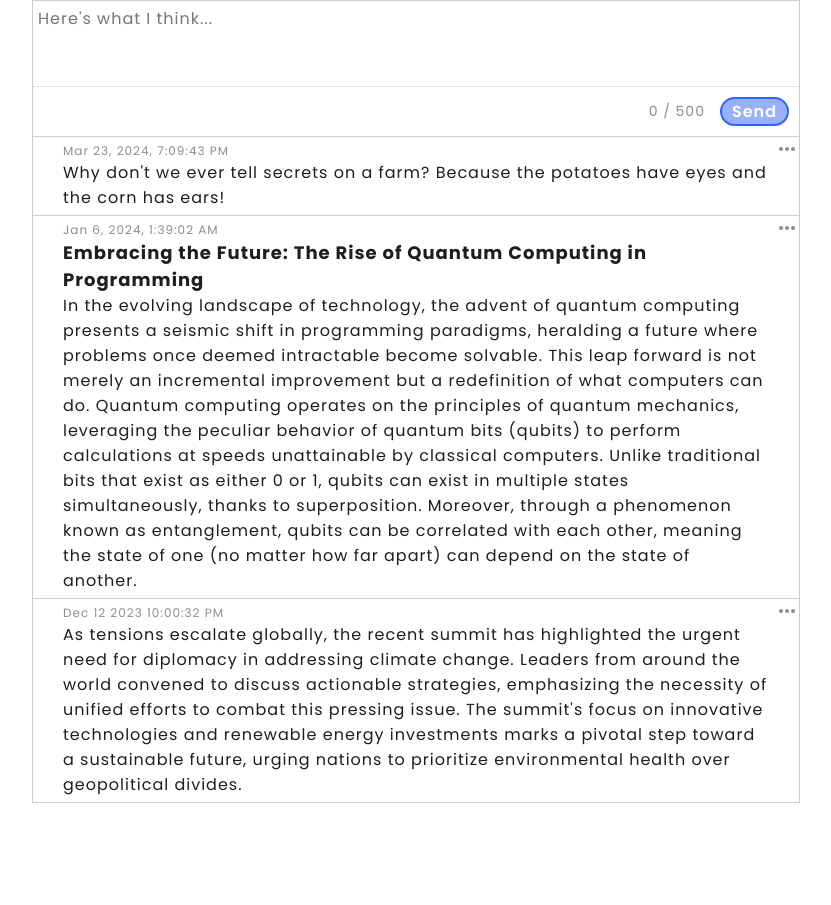
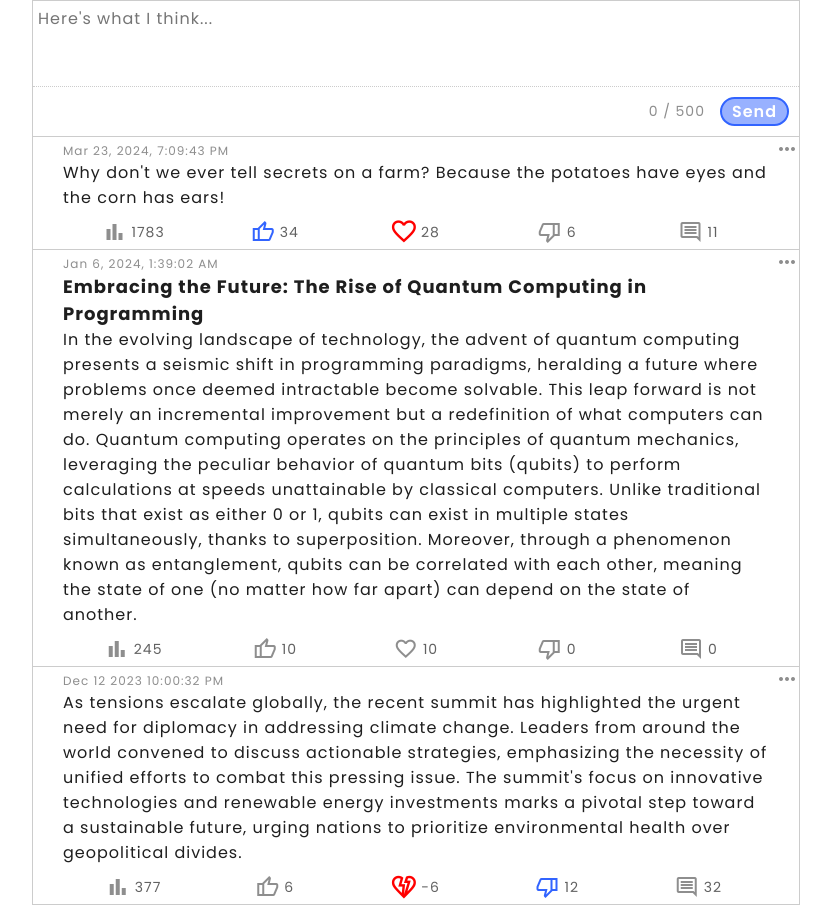
Before and after one commit to Wlad1slav/Blog-Wall-vue-js, a Vue app: page / in a window 1280 px wide. Shown: the whole page, without its empty margins (224-1055 px from the left). Before the commit the page ends 803 px from the top, so only its background shows below. Built offline with nearby package versions, Linux system fonts and the light colour scheme; no server answers; a web font is replaced by a local one.

Commit message:
Configs are loaded into main.js

```diff
--- a/src/App.vue
+++ b/src/App.vue
@@ -29,7 +29,6 @@ export default {
     components: {Post, PostWrite},
     created() { // before created
       this.loadPosts();
-      this.loadConfig();
     },
     computed: {
       getPosts() {
@@ -48,7 +47,6 @@ export default {
     data() {
       return {
         posts: [],
-        config: {}
       };
     },
     methods: {
@@ -57,13 +55,8 @@ export default {
         this.posts = await posts.json();
       },
 
-      async loadConfig() { // get project config
-        let config = await fetch('config.json');
-        this.config = await config.json();
-      },
-
       postCreate(postObj) { // method that creates another post
-        const currentDate = new Date().toLocaleString(this.config.dateFormat.locales, this.config.dateFormat);
+        const currentDate = new Date().toLocaleString(this.$config.dateFormat.locales, this.$config.dateFormat);
         this.posts.push({
           content: postObj,
           date: currentDate
--- a/src/components/PostReaction.vue
+++ b/src/components/PostReaction.vue
@@ -1,10 +1,10 @@
 <template>
 
 
-  <div class="post--reactions" v-show="config.enable?.actions">
+  <div class="post--reactions" v-show="$configReactions.enable?.actions">
 
     <!-- Views amount -->
-    <div class="reaction" v-show="config.enable?.views">
+    <div class="reaction" v-show="$configReactions.enable?.views">
       <span class="material-symbols-outlined">
         bar_chart
       </span>
@@ -12,9 +12,9 @@
     </div>
 
     <!-- Like reaction -->
-    <div v-show="config.enable?.likes"
+    <div v-show="$configReactions.enable?.likes"
          class="reaction"
-         :class="[isLiked ? 'active' : null, !config.enable?.dislikes ? 'important clickable' : null]"
+         :class="[isLiked ? 'active' : null, !$configReactions.enable?.dislikes ? 'important clickable' : null]"
          @click="() => {
            if (!isLiked) {
               isLiked = true;
@@ -30,13 +30,13 @@
          }"
     >
       <span class="material-symbols-outlined" :class="isLiked ? 'yo-yo' : null">
-        {{ config.enable?.dislikes ? 'thumb_up' : 'favorite' }}
+        {{ $configReactions.enable?.dislikes ? 'thumb_up' : 'favorite' }}
       </span>
       <p>{{ likes }}</p>
     </div>
 
     <!-- Like & dislikes amount -->
-    <div v-show="config.enable?.likes && config.enable?.dislikes"
+    <div v-show="$configReactions.enable?.likes && $configReactions.enable?.dislikes"
          class="reaction important"
          :class="isLiked || isDisliked ? 'active' : null">
       <span class="material-symbols-outlined">
@@ -46,9 +46,9 @@
     </div>
 
     <!-- Dislike reaction -->
-    <div v-show="config.enable?.dislikes"
+    <div v-show="$configReactions.enable?.dislikes"
          class="reaction"
-         :class="[isDisliked ? 'active' : null, !config.enable?.likes ? 'important clickable' : null]"
+         :class="[isDisliked ? 'active' : null, !$configReactions.enable?.likes ? 'important clickable' : null]"
          @click="() => {
            if (!isDisliked) {
              isDisliked = true;
@@ -64,13 +64,13 @@
          }"
     >
       <span class="material-symbols-outlined" :class="isDisliked ? 'yo-yo' : null">
-        {{ config.enable?.likes ? 'thumb_down' : 'heart_broken' }}
+        {{ $configReactions.enable?.likes ? 'thumb_down' : 'heart_broken' }}
       </span>
       <p>{{ dislikes }}</p>
     </div>
 
     <!-- Reviews amount -->
-    <div v-show="config.enable?.comments"
+    <div v-show="$configReactions.enable?.comments"
          class="reaction">
       <span class="material-symbols-outlined">
         comment
@@ -110,21 +110,6 @@ export default {
     isLiked: defaultBooleanProps,
     isDisliked: defaultBooleanProps,
   },
-  created() {
-    this.getActionsConfig();
-  },
-  data() {
-    return {
-      config: {},
-    }
-  },
-  methods: {
-    async getActionsConfig() {
-      let config = await fetch('configActions.json');
-      this.config = await config.json();
-      console.log(this.config.enable.actions);
-    }
-  }
 }
 
 </script>
--- a/src/main.js
+++ b/src/main.js
@@ -1,5 +1,16 @@
 import {createApp} from "vue";
 import App from './App.vue';
 
+import { loadConfig } from "@/utils/loadConfig";
 
-createApp(App).mount('#app');
+async function init() {
+    const app = createApp(App);
+
+    // load configs
+    app.config.globalProperties.$config = await loadConfig();
+    app.config.globalProperties.$configReactions = await loadConfig('configReactions.json');
+
+    app.mount('#app');
+}
+
+init();
--- /dev/null
+++ b/src/utils/loadConfig.js
@@ -0,0 +1,12 @@
+export async function loadConfig(file='/config.json') {
+    try {
+        const response = await fetch(file);
+        if (!response.ok) {
+            throw new Error('Failed to load configuration');
+        }
+        return await response.json();
+    } catch (error) {
+        console.log('Error loading config:', error);
+        throw error;
+    }
+}
```
